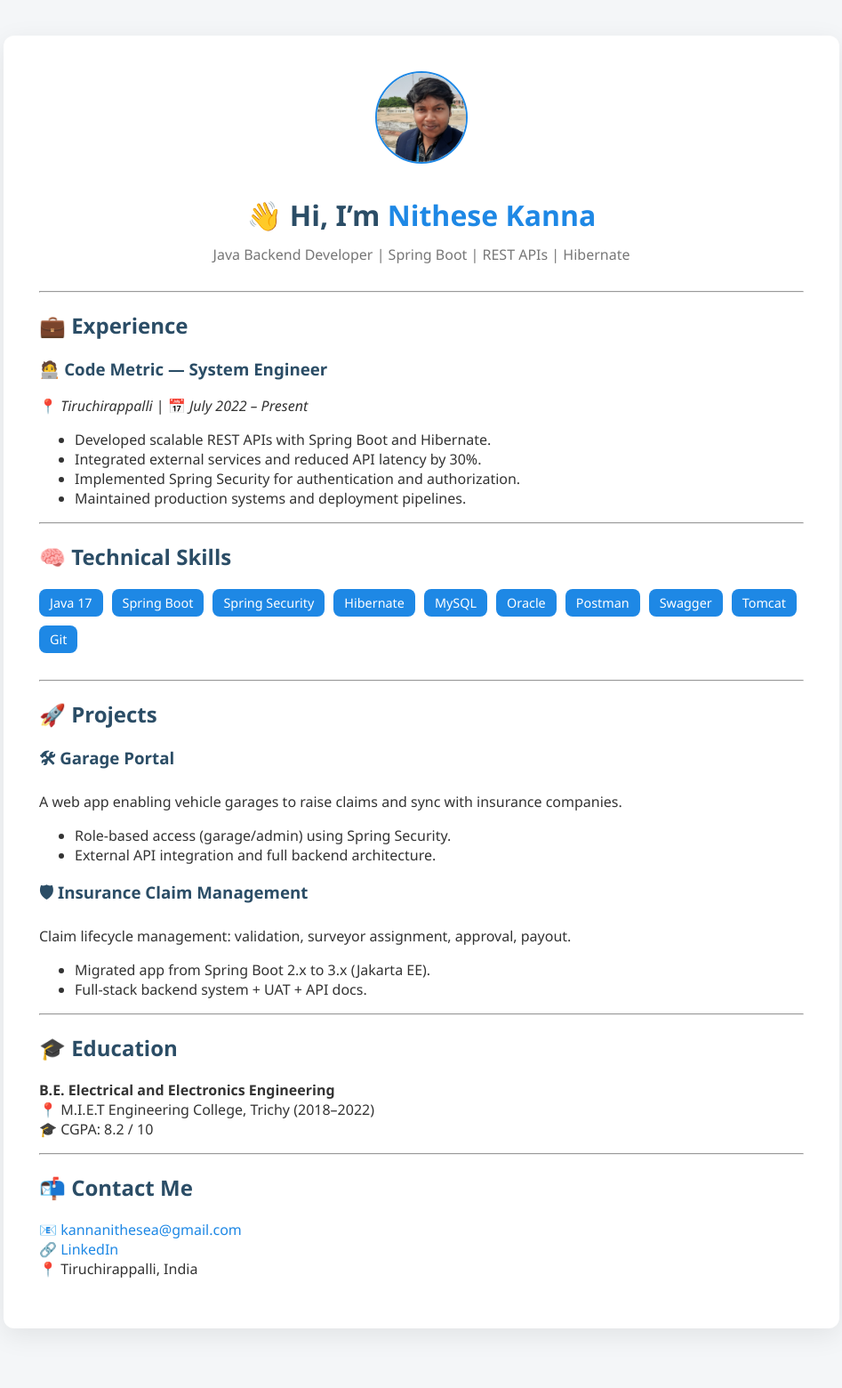
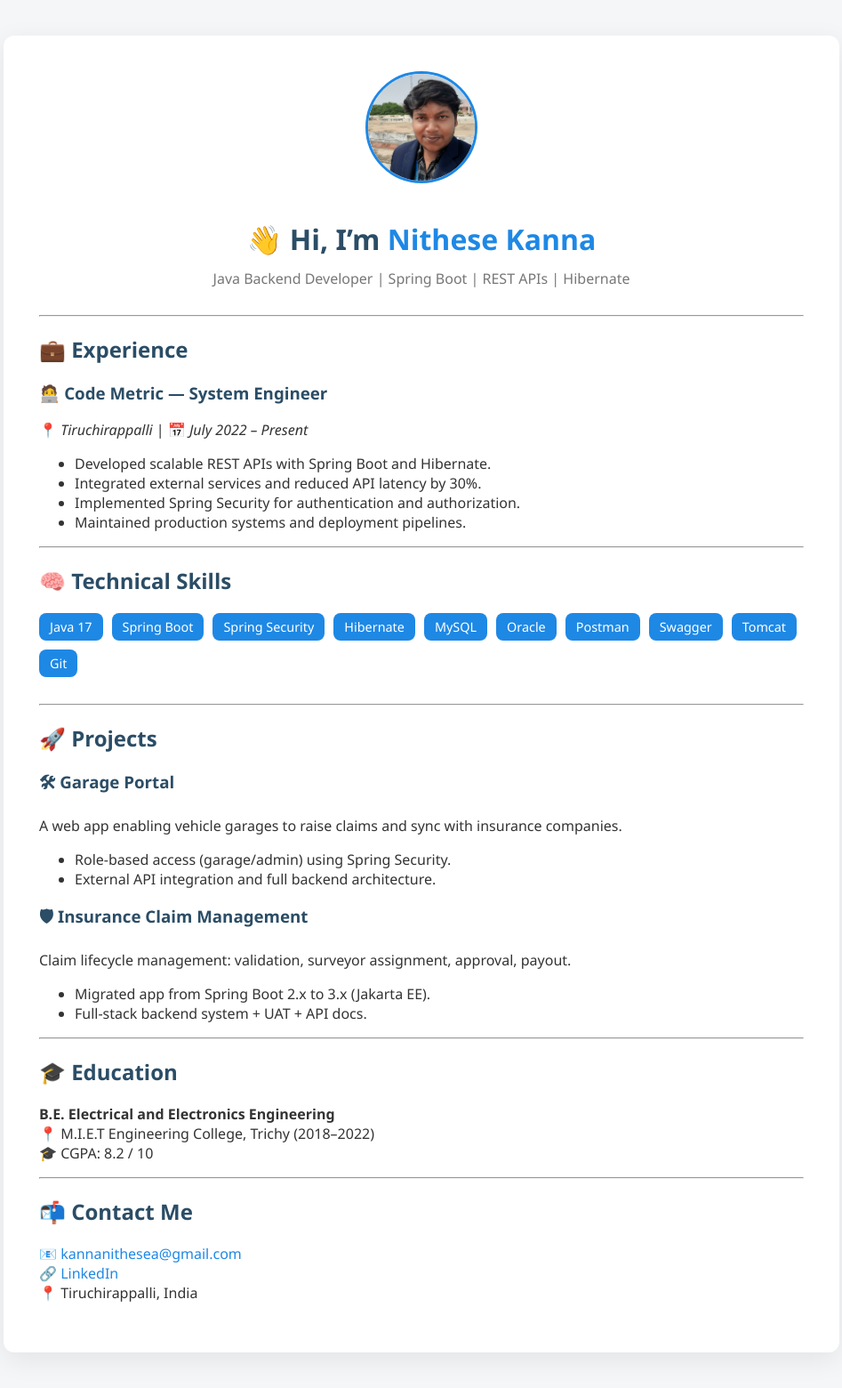
Before and after one commit to nithesekanna/nithese-portfolio, a Jekyll site: the page built from index.md, in a window 1280 px wide. Shown: the whole page at 89% size, without its empty margins (166-1113 px from the left). Built offline with Jekyll 4.4.1, drawn with Linux system fonts in a browser that asks for light colours; before the commit the page ends 1533 px from its top, so only the background shows below that.

Commit message:
Update style.css

```diff
--- a/css/style.css
+++ b/css/style.css
@@ -69,11 +69,11 @@ a:hover {
   font-size: 0.9rem;
 }
 .profile-img {
-  width: 100px;
-  height: 100px;
+  width: 120px;
+  height: 120px;
   border-radius: 50%;
-  border: 2px solid #1e88e5;
-  margin-bottom: 10px;
+  border: 3px solid #1e88e5;
+  margin-bottom: 15px;
   object-fit: cover;
   background-color: #eee;
 }
```
